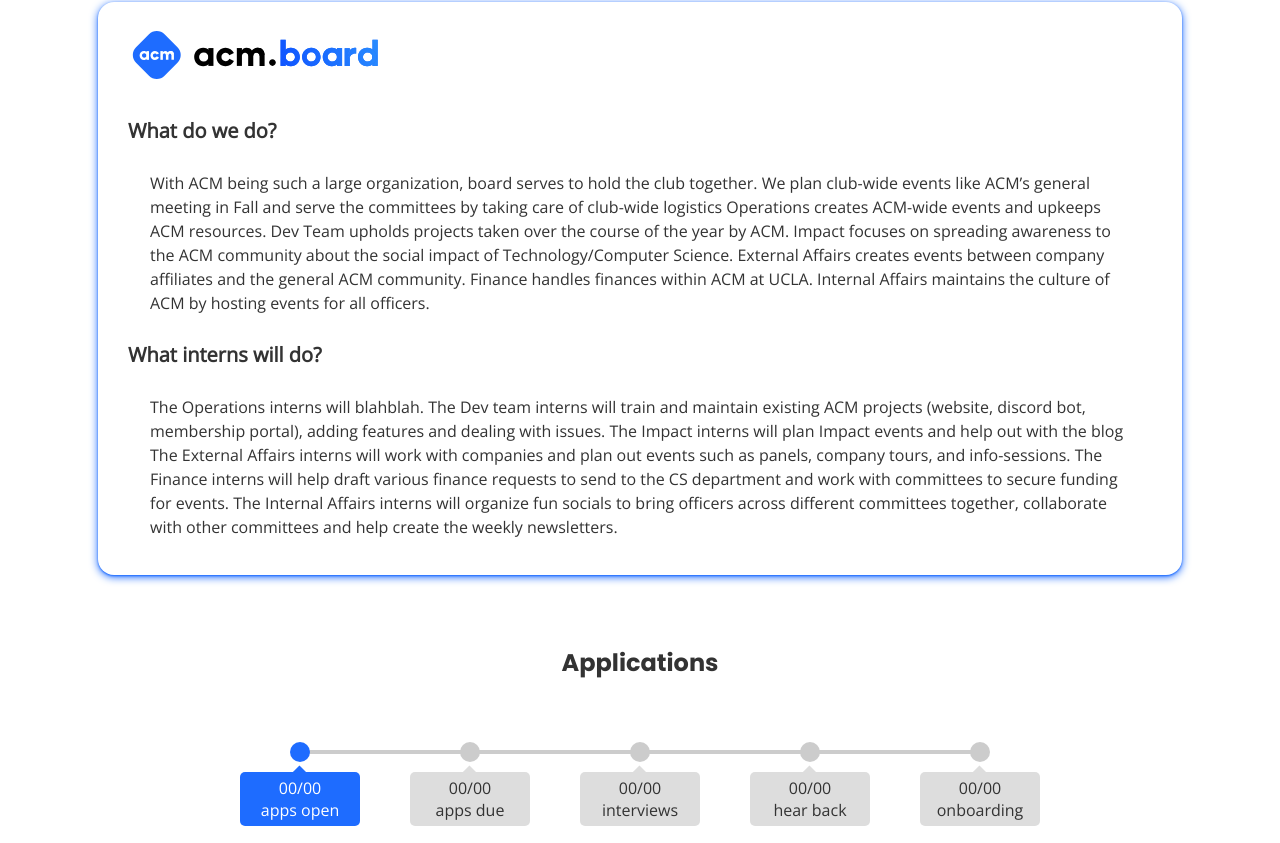
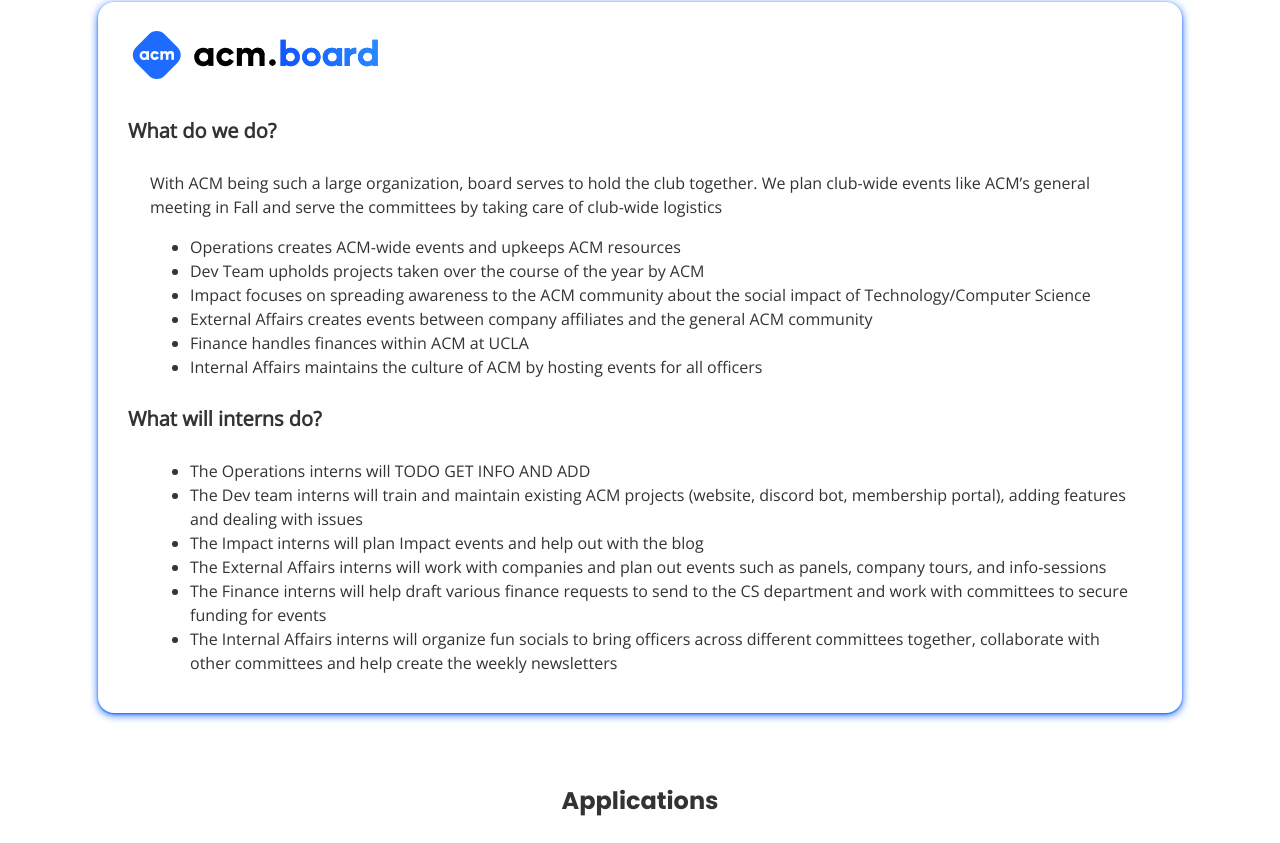
Before and after one commit to uclaacm/website, a Next.js app: page /internship in a window 1280 px wide. Shown: the part 557-1400 px from the top of the page. Built offline with nearby package versions, Linux system fonts and the light colour scheme.

Commit message:
converts whatInternsWillDo to a ul and runs linters

```diff
--- a/components/Internship/CommitteeInternshipInfo.js
+++ b/components/Internship/CommitteeInternshipInfo.js
@@ -28,9 +28,9 @@ function CommitteeInternshipInfo(props) {
                         width="250px"
                     />
                     <h4>What do we do?</h4>
-                    <p> {committee.whatWeDo} </p>
-                    <h4>What interns will do?</h4>
-                    <p> {committee.whatInternsWillDo} </p>
+                    <p> {committee.internship.whatWeDo} </p>
+                    <h4>What will interns do?</h4>
+                    <p> {committee.internship.whatInternsWillDo} </p>
                 </div> :  null,
             )}
         </>
--- a/data/committees.js
+++ b/data/committees.js
@@ -7,7 +7,6 @@ export default [
 		tagline: 'Creative Expression through Games and VR',
 		image: '/images/committees/studio_wordmark.svg',
 		diamond: '/images/diamonds/studio_diamond.svg',
-		card: '/images/cards/studio_card.svg',
 		links: [
 			{
 				platform: 'facebook',
@@ -58,10 +57,20 @@ export default [
 		],
 		introImage: '/images/committees/studio/studio_motif_applied.png',
 		mission: 'Our mission is to teach skills revolving around video game development such as computer science, game design and art in order to help usher students into the game development industry.',
+		internship: {
 			whatWeDo: 'Studio wants to create a community of game developers, whether you’re interested in gameplay programming, graphics, animation, pixel, music, whatever. We want to help you express yourself through video game development.',
-		whatInternsWillDo: `Marketing interns will focus on community engagement, particularly in the form of leading socials and increasing member retention.
-		Unity Tutorial Subcommittee interns will help host Unity tutorials and bugfix in winter quarter. Unity experience is heavily valued but not absolutely required, as much of game development is a 'learn as you go' style. C# skills and teaching experience are appreciated but are soft expectations.`,
+			whatInternsWillDo:
+			<ul>
+				<li> Marketing interns will focus on community engagement,
+					particularly in the form of leading socials and increasing member retention</li>
+				<li> Unity Tutorial Subcommittee interns will help host Unity tutorials and bugfix in winter quarter.
+					Unity experience is heavily valued but not absolutely required, as much of game development is a
+					&apos;learn as you go&apos; style. C# skills and teaching experience are appreciated but are soft
+					expectations.</li>
+			</ul>,
+			card: '/images/cards/studio_card.svg',
 			nextSteps: 'All Interns automatically become officers in the Spring if they choose to stay.',
+		},
 	},
 	{
 		name: 'ICPC',
@@ -131,10 +140,12 @@ export default [
 		mission: 'Our mission is to promote algorithmic thinking and help build proficient problem solvers.',
 		image: '/images/committees/icpc_wordmark.svg',
 		diamond: '/images/diamonds/icpc_diamond.svg',
-		card: '/images/cards/icpc_card.svg',
+		internship: {
 			whatWeDo: 'ICPC spreads the joy of algorithmic problem solving - and helps you kick-start your career - through workshops, contests, and a top-ranked ICPC team!',
 			whatInternsWillDo: 'Interns will help produce and teach workshops in one of our three winter workshop tracks: Beginner Track (great for anyone interested in algorithms), Interview Track (best for people with interview and internship experience  already), and possibly Advanced Track (for people with background in competitive programming).',
+			card: '/images/cards/icpc_card.svg',
 			nextSteps: 'All Interns automatically become officers in the Spring if they choose to stay.',
+		},
 	},
 	{
 		name: 'Design',
@@ -209,12 +220,17 @@ export default [
 		mission: 'Our mission is to design, manage, and support the visual identity of ACM at UCLA. We create the club\'s branding, event banners, and more elements, while also doing workshops to teach UI/UX to the UCLA community.',
 		image: '/images/committees/design_wordmark.svg',
 		diamond: '/images/diamonds/design_diamond.svg',
+		internship: {
+			whatWeDo: 'Design aims to foster a community passionate about design and user experience through the intersection of creativity and technology. We focus on UX/UI design, graphic design, web development, and more!',
+			whatInternsWillDo:
+			<ul>
+				<li> All interns will learn ACM&apos;s branding and style and learn to use Figma</li>
+				<li> Graphic design interns will create social media graphics for ACM</li>
+				<li> UX design interns will design for our various internal projects</li>
+			</ul>,
 			card: '/images/cards/design_card.svg',
-		whatWeDo: 'Design aims to foster a community passionate about design and user experience through the intersection of creativity and technology. We focus on UX/UI design, graphic design, web development, and more!',
-		whatInternsWillDo: `All interns will learn ACM's branding and style and learn to use Figma.
-		Graphic design interns will create social media graphics for ACM.
-		UX design interns will design for our various internal projects.`,
 			nextSteps: 'All Interns automatically become officers in the Spring if they choose to stay.',
+		},
 	},
 	{
 		name: 'Cyber',
@@ -264,12 +280,17 @@ export default [
 		mission: 'Our mission is to create a community in which both experts and beginners alike can grow in the field of cybersecurity skills and knowledge. We want to make cybersecurity simple and accessible for everyone.',
 		image: '/images/committees/cyber_wordmark.svg',
 		diamond: '/images/diamonds/cyber_diamond.svg',
+		internship: {
+			whatWeDo: 'Our mission is to create a community in which both experts and beginners alike can grow in the field of cybersecurity skills and knowledge. We want to make cybersecurity simple and accessible for everyone.',
+			whatInternsWillDo:
+			<ul>
+				<li> Creating workshop content (ex. XSS, SQL injections, Reverse engineering)</li>
+				<li> Weekly chores such as submitting newsletter, design requests, and helping with the website</li>
+				<li> Socials events with other officers. Delivering at the minimum 1 workshop per quarter</li>
+			</ul>,
 			card: '/images/cards/cyber_card.svg',
-		whatWeDo: 'Our mission is to create a community in which both experts and beginners alike can grow in the field of cybersecurity skills and knowledge. We want to make cybersecurity simple and accessible for everyone.',
-		whatInternsWillDo: `Creating workshop content (ex. XSS, SQL injections, Reverse engineering)
-			Weekly chores such as submitting newsletter, design requests, and helping with the website
-			Socials events with other officers. Delivering at the minimum 1 workshop per quarter.`,
 			nextSteps: 'All interns in good standing (attending workshops/chores/meetings) automatically become officers in the spring!',
+		},
 	},
 	{
 		name: 'Teach LA',
@@ -347,15 +368,27 @@ export default [
 		mission: 'Our mission is to provide equal access to K-12 CS education in the Los Angeles area. We do this by teaching classes, running workshops and events, and writing software!',
 		image: '/images/committees/teachLA_wordmark.svg',
 		diamond: '/images/diamonds/teachLA_diamond.svg',
+		internship: {
+			whatWeDo: 'Teach LA pairs UCLA students with schools in Los Angeles to provide free computer science classes. We have a teaching/curriculum team and a development team depending on what you’re interested in!',
+			whatInternsWillDo:
+			<ul>
+				<li> The Logistics and Outreach intern will reach out to schools and plan teaching
+					schedules while working on instructor recruiting</li>
+				<li> The JEDI intern will work with JEDI directors to help plan allyship spaces
+					and train new instructors</li>
+				<li> Speaker Series + Events Interns will be in charge of planning and putting on
+					larger-scale events like Day of Code and coordinating smaller one-off events
+					like speaker series</li>
+				<li> Teaching Interns will either help School Leads with coordinating teaching with
+					other instructors and reporting feedback, or serve as the point person for a class</li>
+				<li> Dev Team PM interns will be trained to become Product/Project managers and
+					oversee the life cycle of a software project (does not involve much coding)</li>
+				<li> Dev Team Training interns will assist training directors in creating curriculum
+					and training devs</li>
+			</ul>,
 			card: '/images/cards/teachLA_card.svg',
-		whatWeDo: 'Teach LA pairs UCLA students with schools in Los Angeles to provide free computer science classes. We have a teaching/curriculum team and a development team depending on what you’re interested in!',
-		whatInternsWillDo: `The Logistics and Outreach intern will reach out to schools and plan teaching schedules while working on instructor recruiting.
-		The JEDI intern will work with JEDI directors to help plan allyship spaces and train new instructors.
-		Speaker Series + Events Interns will be in charge of planning and putting on larger-scale events like Day of Code and coordinating smaller one-off events like speaker series.
-		Teaching Interns will either help School Leads with coordinating teaching with other instructors and reporting feedback, or serve as the point person for a class.
-		Dev Team PM interns will be trained to become Product/Project managers and oversee the life cycle of a software project (does not involve much coding).
-		Dev Team Training interns will assist training directors in creating curriculum and training devs. `,
 			nextSteps: 'Interns will have to apply for or receive an officer role post-internship, or will revert back to instructors or devs',
+		},
 	},
 	{
 		name: 'W',
@@ -417,12 +450,19 @@ export default [
 		mission: 'Our goal is to promote diversity in tech through mentorship, networking, and professional development opportunities. We’re a safe space for everyone interested in computer science. :)',
 		image: '/images/committees/w_wordmark.svg',
 		diamond: '/images/diamonds/w_diamond.svg',
+		internship: {
+			whatWeDo: 'W is our committee focused on making tech a more diverse space! W does this through mentorship events, hosting career and networking panels, discussion spaces, and outreach events!',
+			whatInternsWillDo:
+			<ul>
+				<li> The Finance intern will manage and monitor the club budget</li>
+				<li> The Outreach intern will co-ordinate with other large UCLA clubs to plan
+					large diversity-focused events such as QWERHacks and Day of Code</li>
+				<li> The External intern will maintain contact with industry representatives
+					and recruiters to plan for colab events</li>
+			</ul> ,
 			card: '/images/cards/w_card.svg',
-		whatWeDo: 'W is our committee focused on making tech a more diverse space! W does this through mentorship events, hosting career and networking panels, discussion spaces, and outreach events!',
-		whatInternsWillDo: `The Finance intern will manage and monitor the club budget.
-		The Outreach intern will co-ordinate with other large UCLA clubs to plan large diversity-focused events such as QWERHacks and Day of Code.
-		The External intern will maintain contact with industry representatives and recruiters to plan for colab events.`,
 			nextSteps: 'All Interns automatically become officers in the Spring if they choose to stay.',
+		},
 	},
 	{
 		name: 'AI',
@@ -512,13 +552,18 @@ export default [
 		mission: 'Our mission is to grow and develop a community of students interested in Artificial Intelligence (AI) at UCLA, Los Angeles, and beyond. Our initiatives aim to serve everyone who has an interest in AI regardless of background, including people with no prior experience or knowledge in AI and non-CS majors.',
 		image: '/images/committees/ai_wordmark.svg',
 		diamond: '/images/diamonds/ai_diamond.svg',
+		internship: {
+			whatWeDo: 'AI is about all things artificial intelligence and machine learning! We teach beginner-friendly and advanced workshops, run projects, and teach kids about machine learning :) ',
+			whatInternsWillDo:
+			<ul>
+				<li> The Outreach intern will teach weekly ML classes to high school students</li>
+				<li> The Projects intern will guide people through building a deep learning model in PyTorch</li>
+				<li> The Events intern will help create content, host and organize one-off or recurring events</li>
+				<li> The Workshops interns will teach weekly ML and AI workshops to UCLA students</li>
+			</ul>,
 			card: '/images/cards/ai_card.svg',
-		whatWeDo: 'AI is about all things artificial intelligence and machine learning! We teach beginner-friendly and advanced workshops, run projects, and teach kids about machine learning :) ',
-		whatInternsWillDo: `The Outreach intern will teach weekly ML classes to high school students.
-		The Projects intern will guide people through building a deep learning model in PyTorch.
-		The Events intern will help create content, host and organize one-off or recurring events.
-		The Workshops interns will teach weekly ML and AI workshops to UCLA students.`,
 			nextSteps: 'All Interns automatically become officers in the Spring',
+		},
 	},
 	{
 		name: 'Hack',
@@ -568,9 +613,11 @@ export default [
 		mission: 'To empower the community by providing the means to build amazing things and explore what is possible through code!',
 		image: '/images/committees/hack_wordmark.svg',
 		diamond: '/images/diamonds/hack_diamond.svg',
+		internship: {
+			whatWeDo: 'Hack is all about empowering the community with the means to build amazing things using software. We deal primarily with software development, most commonly web and mobile app development, and host events for these such as workshops and hackathons.',
+			whatInternsWillDo: 'Interns will work closely with the rest of the team to organize events, fulfilling roles (i.e. event  director, curriculum developer, marketing) chosen based on personal interest prior to each quarter.',
 			card: '/images/cards/hack_card.svg',
-		whatWeDo: 'Hack is all about empowering the community with the means to build amazing things using software. We deal primarily with software development, most commonly web and mobile app development, and host events for these such as workshops and hackathons.',
-		whatInternsWillDo: 'Interns will work closely with the rest of the team to organize events, fulfilling roles (i.e. event  director, curriculum developer, marketing) chosen based on  personal interest prior to each quarter.',
 			nextSteps: 'All Interns automatically become officers in the Spring if they choose to stay.',
 		},
+	},
 ];
--- a/pages/internship.js
+++ b/pages/internship.js
@@ -1,5 +1,5 @@
 import Link from 'next/link';
-import React, {useEffect} from 'react';
+import React from 'react';
 
 import Faq from 'react-faq-component';
 import Carousel from 'react-multi-carousel';
@@ -20,21 +20,38 @@ committees.unshift(
         class: 'board',
         image: '/images/committees/board_wordmark.svg',
         diamond: '/images/logo.png',
-        card: '/images/cards/board_card.svg',
-        whatWeDo: `With ACM being such a large organization, board serves to hold the club together. We plan club-wide events like ACM’s general meeting in Fall and serve the committees by taking care of club-wide logistics
-        Operations creates ACM-wide events and upkeeps ACM resources.
-        Dev Team upholds projects taken over the course of the year by ACM.
-        Impact focuses on spreading awareness  to the ACM community about the social impact of Technology/Computer Science.
-        External Affairs creates events between company affiliates and the general ACM community.
-        Finance handles finances within ACM at UCLA.
-        Internal Affairs maintains the culture of ACM by hosting events for all officers.`,
-        whatInternsWillDo: `The Operations interns will blahblah.
-        The Dev team interns will train and maintain existing ACM projects (website, discord bot, membership portal), adding features and dealing with issues.
-        The Impact interns will plan Impact events and help out with the blog
-        The External Affairs interns will work with companies and plan out events such as panels, company tours, and info-sessions.
-        The Finance interns will help draft various finance requests to send to the CS department and work with committees to secure funding for events.
-        The Internal Affairs interns will organize fun socials to bring officers across different committees together, collaborate with other committees and help create the weekly newsletters.`,
-        nextSteps: 'Dev Team interns automatically become Dev Team officers in the spring. All other Interns will run for a director position in the Spring or will no longer officially be a member of the board.',
+        internship: {
+            whatWeDo:
+            <>
+                With ACM being such a large organization, board serves to hold the club together.
+                We plan club-wide events like ACM’s general meeting in Fall and serve the committees
+                by taking care of club-wide logistics
+                <ul>
+                    <li> Operations creates ACM-wide events and upkeeps ACM resources</li>
+                    <li> Dev Team upholds projects taken over the course of the year by ACM</li>
+                    <li> Impact focuses on spreading awareness  to the ACM community about the social
+                        impact of Technology/Computer Science</li>
+                    <li> External Affairs creates events between company affiliates and the general ACM community</li>
+                    <li> Finance handles finances within ACM at UCLA</li>
+                    <li> Internal Affairs maintains the culture of ACM by hosting events for all officers </li>
+                </ul>
+            </>,
+            whatInternsWillDo:
+            <ul>
+                <li> The Operations interns will TODO GET INFO AND ADD</li>
+                <li> The Dev team interns will train and maintain existing ACM projects
+                    (website, discord bot, membership portal), adding features and dealing with issues</li>
+                <li> The Impact interns will plan Impact events and help out with the blog</li>
+                <li> The External Affairs interns will work with companies and plan out events
+                    such as panels, company tours, and info-sessions</li>
+                <li> The Finance interns will help draft various finance requests to send to the CS department
+                    and work with committees to secure funding for events</li>
+                <li> The Internal Affairs interns will organize fun socials to bring officers across different
+                     committees together, collaborate with other committees and help create the weekly newsletters</li>
+            </ul>,
+            card: '/images/cards/board_card.svg',
+            nextSteps: 'Dev Team interns automatically become Dev Team officers in the spring. All other Interns will run for a director position in the Spring or will no longer officially be a member of the board.',
+        },
     },
 );
 
@@ -89,10 +106,10 @@ function InternshipPage(){
                 >
                     {committees.map(committee =>
                         <NextSteps
-                            image={committee.card}
+                            image={committee.internship.card}
                             name={committee.name}
                             key={committee.name}
-                            info={committee.nextSteps}
+                            info={committee.internship.nextSteps}
                         />,
                     )}
                 </Carousel>
```
Lines whose indentation alone changed are shown as unchanged.
